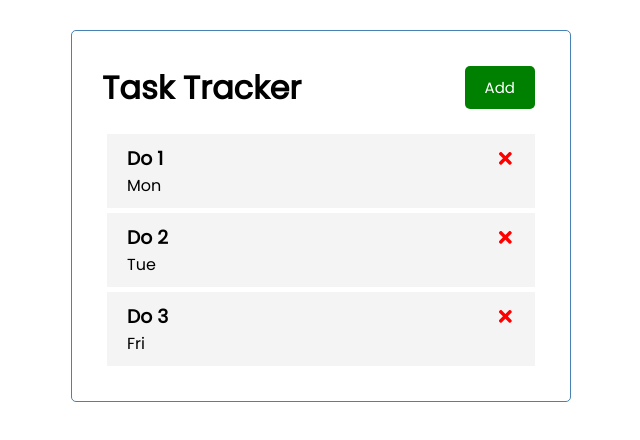
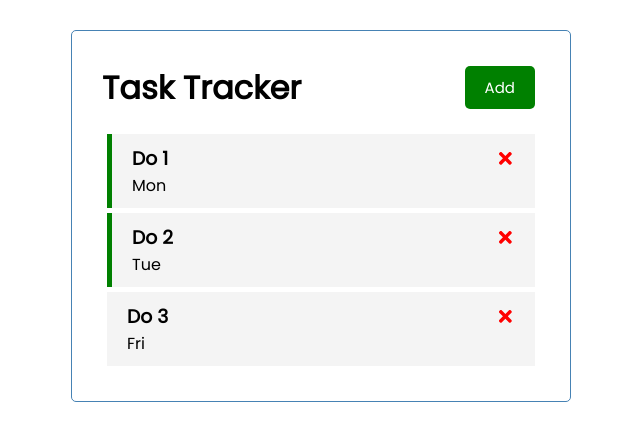
Before and after one commit to o0p/todo-react, a React (Create React App) app: page / in a window 1280 px wide. Shown: the top 440 px of the page, without its empty margins (319-959 px from the left). Built offline with nearby package versions, Linux system fonts and the light colour scheme.

Commit message:
Add toggleReminder color response

```diff
--- a/src/components/Task.jsx
+++ b/src/components/Task.jsx
@@ -2,7 +2,9 @@ import { FaTimes } from 'react-icons/fa';
 
 const Task = ({ task, onDelete, onToggle }) => {
   return (
-    <div className="task" onDoubleClick={(id) => onToggle(task.id)}>
+    <div
+      className={`task ${task.reminder ? 'reminder' : ''}`}
+      onDoubleClick={(id) => onToggle(task.id)}>
       <h3>
         {task.text}{' '}
         <FaTimes
```
